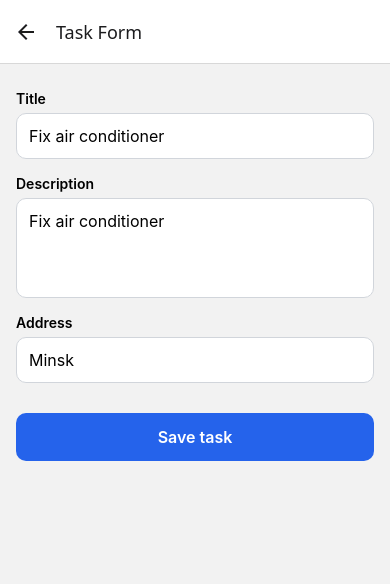
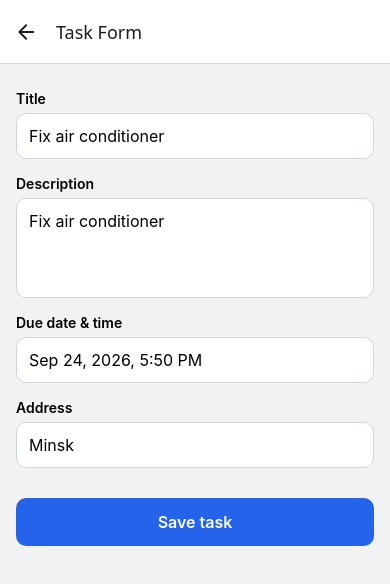
Before and after one commit to terentakula/field-tasks, a React Native app: screen /TaskForm in a window 390 px wide. Shown: the top 584 px of the page. Built offline with nearby package versions, Linux system fonts and the light colour scheme.

Commit message:
feat: add due date and time picker with future date check

```diff
--- a/src/screens/TaskFormScreen.tsx
+++ b/src/screens/TaskFormScreen.tsx
@@ -9,23 +9,50 @@ import {
 } from "react-native";
 import { TaskFormValues, taskSchema } from "../utils/taskValidation";
 import { zodResolver } from "@hookform/resolvers/zod";
+import { DateTimePickerAndroid } from "@react-native-community/datetimepicker";
+import { formatDateTime } from "../utils/format";
+
+function pickDateTime(current: Date, onPicked: (date: Date) => void) {
+  DateTimePickerAndroid.open({
+    value: current,
+    mode: "date",
+    minimumDate: new Date(),
+    onChange: (event, date) => {
+      if (event.type !== "set" || !date) return;
+      DateTimePickerAndroid.open({
+        value: date,
+        mode: "time",
+        is24Hour: true,
+        onChange: (event, dataTime) => {
+          if (event.type !== "set" || !dataTime) return;
+          onPicked(dataTime);
+        },
+      });
+    },
+  });
+}
 
 export default function TaskFormScreen() {
   const {
     control,
     handleSubmit,
+    setError,
     formState: { errors },
   } = useForm<TaskFormValues>({
     resolver: zodResolver(taskSchema),
     defaultValues: {
       title: "",
       description: "",
-      dueDate: new Date(),
+      dueDate: new Date(Date.now() + 60 * 60 * 1000),
       address: "",
     },
   });
 
   const onSubmit = (values: TaskFormValues) => {
+    if (values.dueDate.getTime() <= Date.now()) {
+      setError("dueDate", { message: "Due date must be in the future" });
+      return;
+    }
     console.log(values);
   };
   return (
@@ -66,6 +93,27 @@ export default function TaskFormScreen() {
       />
       {errors.description && (
         <Text style={styles.error}>{errors.description.message}</Text>
+      )}
+
+      <Text style={styles.label}>Due date & time</Text>
+      <Controller
+        control={control}
+        name="dueDate"
+        render={({ field: { value, onChange } }) => (
+          <Pressable
+            style={[styles.input, errors.dueDate && styles.inputError]}
+            onPress={() => pickDateTime(value, onChange)}
+            accessibilityRole="button"
+            accessibilityLabel="Choose due date and time"
+          >
+            <Text style={styles.dateText}>
+              {formatDateTime(value.toISOString())}
+            </Text>
+          </Pressable>
+        )}
+      />
+      {errors.dueDate && (
+        <Text style={styles.error}>{errors.dueDate.message}</Text>
       )}
 
       <Text style={styles.label}>Address</Text>
@@ -120,6 +168,7 @@ const styles = StyleSheet.create({
     minHeight: 100,
     textAlignVertical: "top",
   },
+  dateText: { fontSize: 16 },
   inputError: { borderColor: "#DC2626" },
   error: { color: "#DC2626", fontSize: 13 },
   button: {
```
